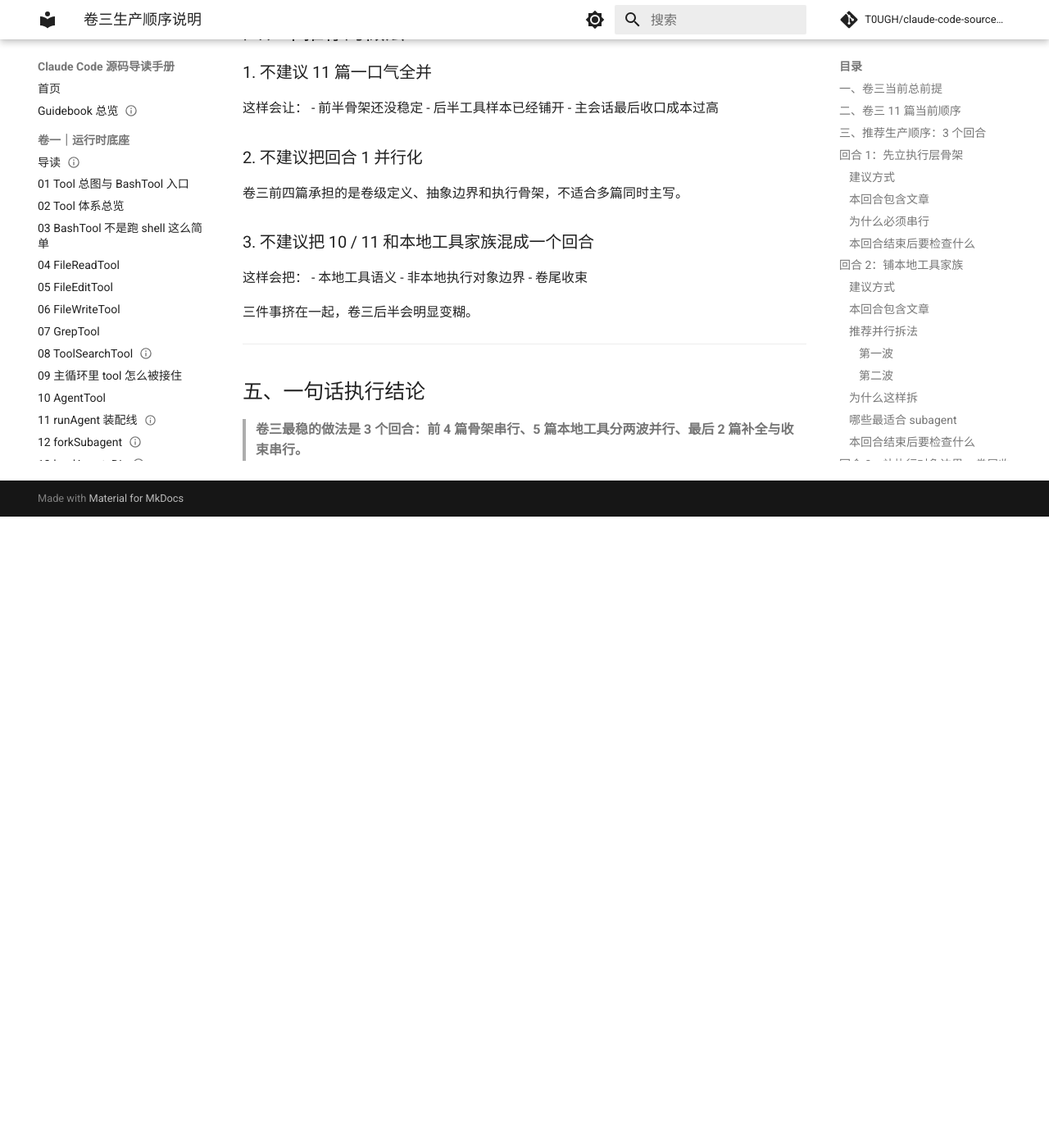
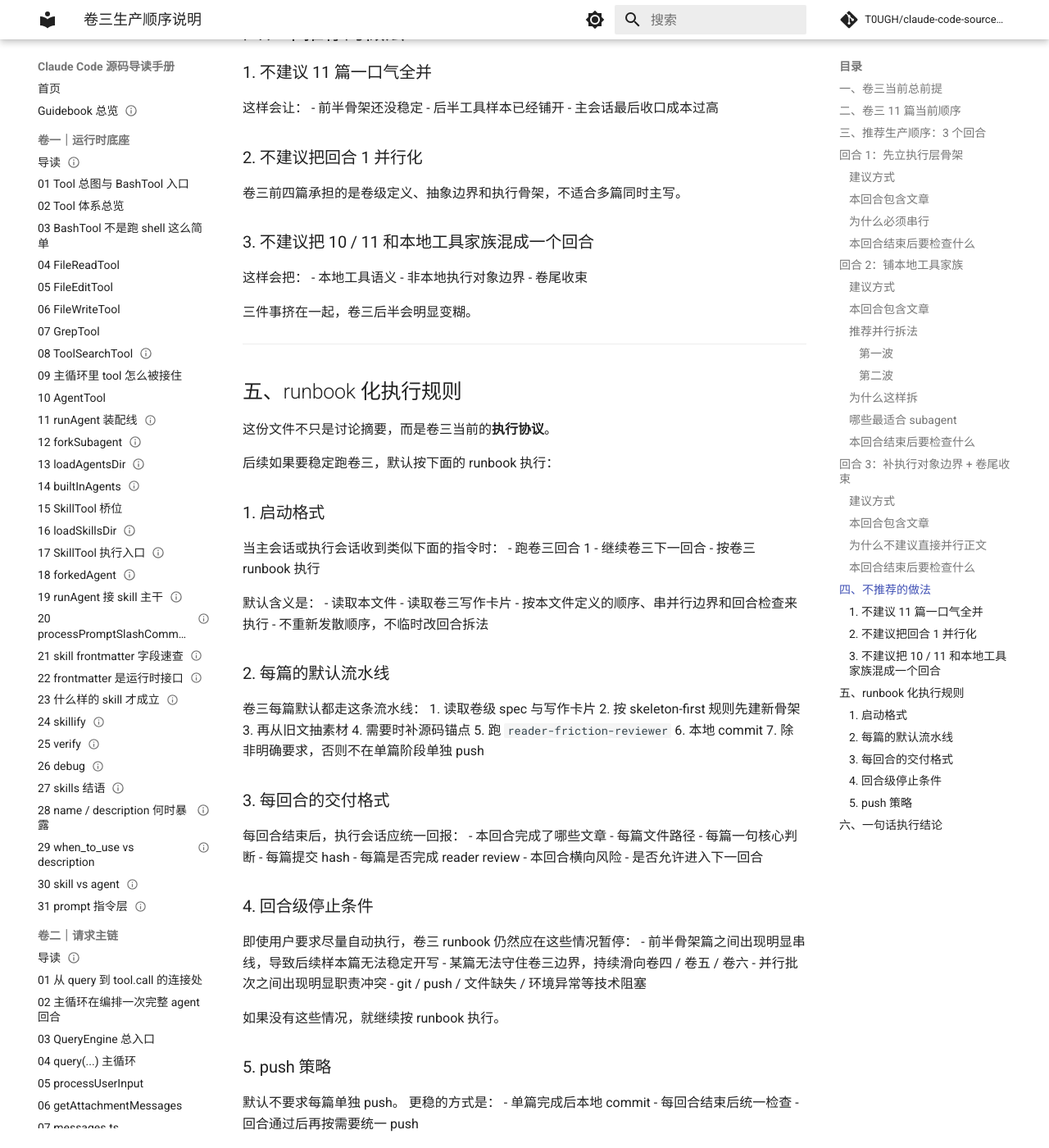
Before and after one commit to T0UGH/claude-code-source-guide, an MkDocs documentation site: the page built from docs/guidebookv2/volume-3/README-production-order.md, in a window 1280 px wide and 1400 px high, scrolled down 5236 px. Shown: the whole window at 82% size. Built offline with MkDocs 1.6.1 and Material for MkDocs 9.7.7, drawn with Linux system fonts in a browser that asks for light colours; comment, search, counter and statistics services are not loaded; before the commit the page ends 5866 px from its top, so only the background shows below that; some of the changed text lies outside the part shown.

Commit message:
turn volume 3 production note into runbook

```diff
--- a/docs/guidebookv2/volume-3/README-production-order.md
+++ b/docs/guidebookv2/volume-3/README-production-order.md
@@ -209,6 +209,64 @@ updated: 2026-04-06
 
 ---
 
-## 五、一句话执行结论
+## 五、runbook 化执行规则
 
-> **卷三最稳的做法是 3 个回合：前 4 篇骨架串行、5 篇本地工具分两波并行、最后 2 篇补全与收束串行。**
+这份文件不只是讨论摘要，而是卷三当前的**执行协议**。
+
+后续如果要稳定跑卷三，默认按下面的 runbook 执行：
+
+### 1. 启动格式
+当主会话或执行会话收到类似下面的指令时：
+- 跑卷三回合 1
+- 继续卷三下一回合
+- 按卷三 runbook 执行
+
+默认含义是：
+- 读取本文件
+- 读取卷三写作卡片
+- 按本文件定义的顺序、串并行边界和回合检查来执行
+- 不重新发散顺序，不临时改回合拆法
+
+### 2. 每篇的默认流水线
+卷三每篇默认都走这条流水线：
+1. 读取卷级 spec 与写作卡片
+2. 按 skeleton-first 规则先建新骨架
+3. 再从旧文抽素材
+4. 需要时补源码锚点
+5. 跑 `reader-friction-reviewer`
+6. 本地 commit
+7. 除非明确要求，否则不在单篇阶段单独 push
+
+### 3. 每回合的交付格式
+每回合结束后，执行会话应统一回报：
+- 本回合完成了哪些文章
+- 每篇文件路径
+- 每篇一句核心判断
+- 每篇提交 hash
+- 每篇是否完成 reader review
+- 本回合横向风险
+- 是否允许进入下一回合
+
+### 4. 回合级停止条件
+即使用户要求尽量自动执行，卷三 runbook 仍然应在这些情况暂停：
+- 前半骨架篇之间出现明显串线，导致后续样本篇无法稳定开写
+- 某篇无法守住卷三边界，持续滑向卷四 / 卷五 / 卷六
+- 并行批次之间出现明显职责冲突
+- git / push / 文件缺失 / 环境异常等技术阻塞
+
+如果没有这些情况，就继续按 runbook 执行。
+
+### 5. push 策略
+默认不要求每篇单独 push。
+更稳的方式是：
+- 单篇完成后本地 commit
+- 每回合结束后统一检查
+- 回合通过后再按需要统一 push
+
+这样能明显降低并行期的 git 噪音。
+
+---
+
+## 六、一句话执行结论
+
+> **卷三最稳的做法是 3 个回合：前 4 篇骨架串行、5 篇本地工具分两波并行、最后 2 篇补全与收束串行。按 runbook 执行时，每回合先完成本回合内部文章，再做横向检查，通过后才进入下一回合。**
```
